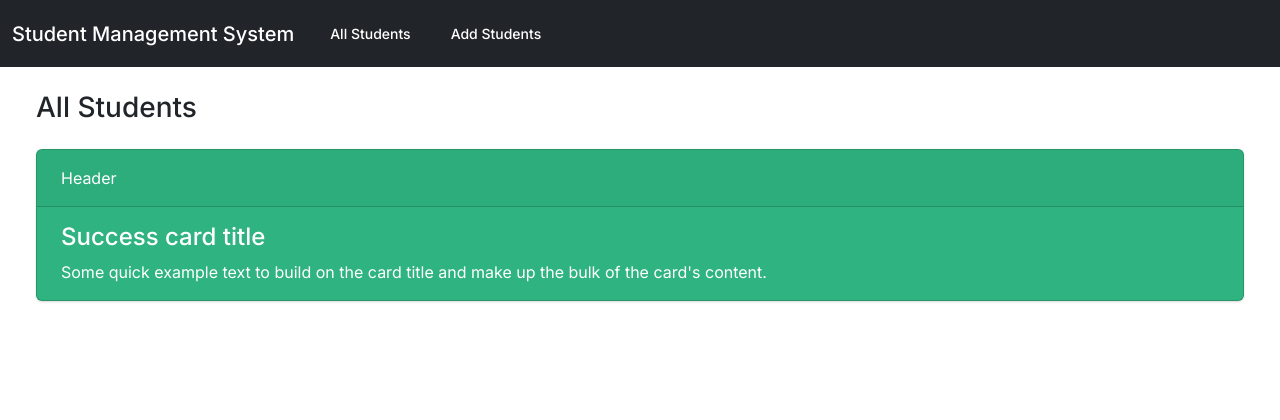
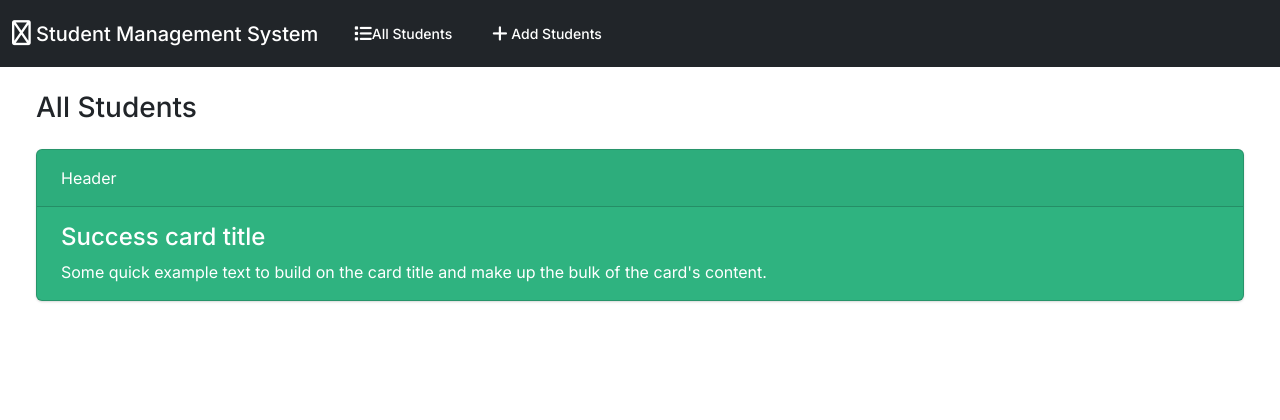
Before and after one commit to nasiim-X/stumansy, a Django app: template students/templates/students/index.html in a window 1280 px wide. Shown: the top 420 px of the page. Run offline with Django 4.2, Linux system fonts and the light colour scheme; the template is opened without the code that fills it, so the values that code supplies are empty; some libraries are stand-ins or nearby versions.

Commit message:
added icons to student index.html

```diff
--- a/students/templates/students/index.html
+++ b/students/templates/students/index.html
@@ -3,21 +3,27 @@
 <html lang="en">
     <head>
         <title>Student Management System</title>
+        <link rel="stylesheet" href="https://cdnjs.cloudflare.com/ajax/libs/font-awesome/6.2.0/css/all.min.css"/>
         <link href="{% static 'css/bootstrap.min.css' %}" rel="stylesheet">
             <body class="d-flex flex-column min-vh-100">
                 <nav class="navbar navbar-expand-lg navbar-dark bg-dark">
                     <div class="container-fluid">
-                      <a class="navbar-brand" href="#">Student Management System</a>
+                      <a class="navbar-brand" href="#">
+                        <i class="fa-regular fa-graduation-cap fa-lg"></i> Student Management System </a>
                       <button class="navbar-toggler" type="button" data-bs-toggle="collapse" data-bs-target="#navbarColor02" aria-controls="navbarColor02" aria-expanded="false" aria-label="Toggle navigation">
                         <span class="navbar-toggler-icon"></span>
                       </button>
                       <div class="collapse navbar-collapse" id="navbarColor02">
                         <ul class="navbar-nav me-auto">
                           <li class="nav-item">
-                            <a class="nav-link" href="#">All Students</a>
+                            <a class="nav-link" href="#">
+                                <i class="fa-solid fa-list fa-lg"></i></i>All Students
+                            </a>
                           </li>
                           <li class="nav-item">
-                            <a class="nav-link" href="#">Add Students</a>
+                            <a class="nav-link" href="#">
+                                <i class="fa-solid fa-plus fa-lg"></i> Add Students
+                            </a>
                           </li>
                         </ul>
                       </div>
```
